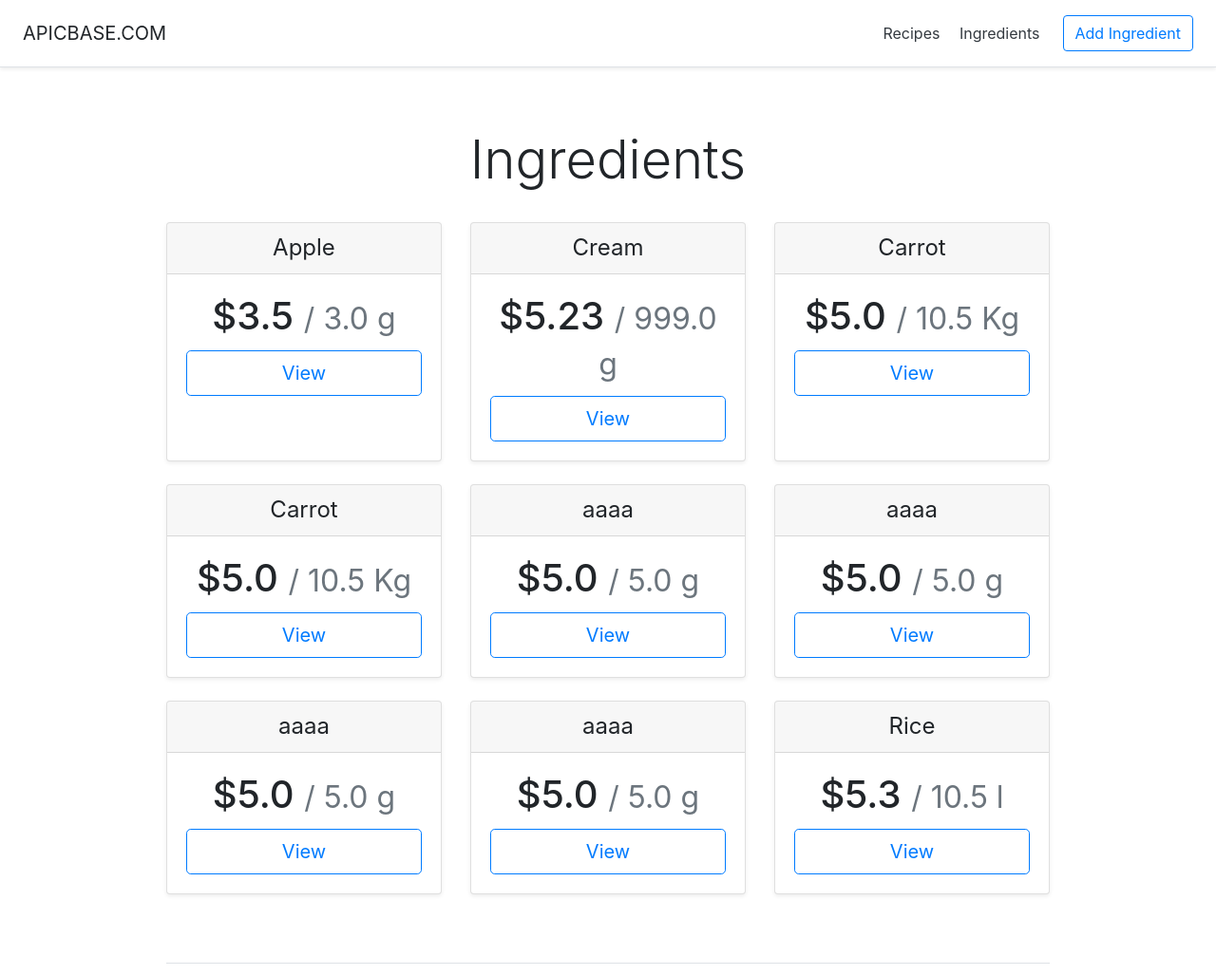
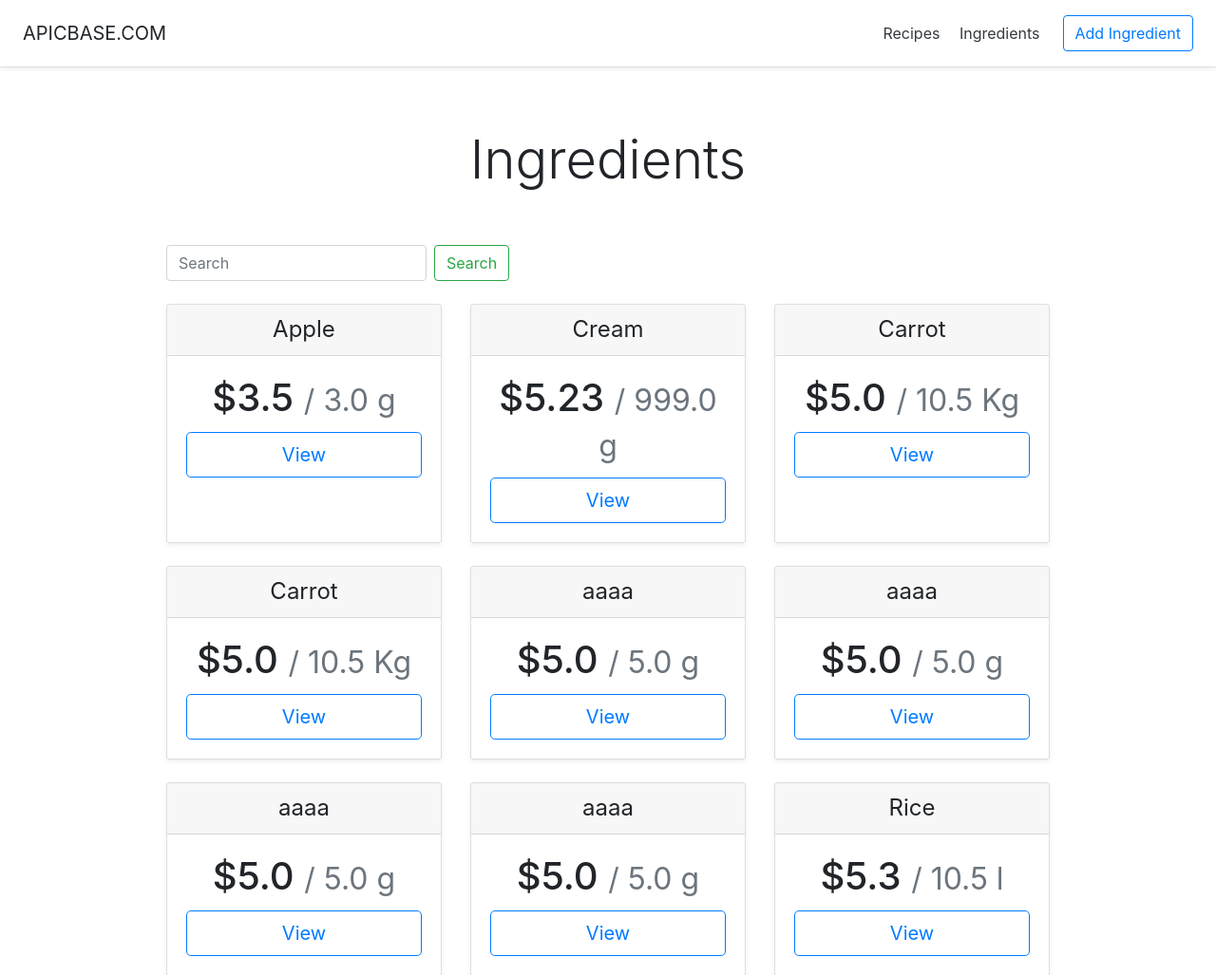
Before and after one commit to ardilafabian/Recipe-Manager-Application, a Django app: page /recipeManager/ingredients/ in a window 1280 px wide. Shown: the top 1027 px of the page at 95% size. Run offline with Django 3.2, Linux system fonts and the light colour scheme; data comes from the database, SQL or seed files in the repository; both versions use the stored data as it was after the commit; some libraries are stand-ins or nearby versions.

Commit message:
First version of search

```diff
--- a/recipeManager/templates/recipeManager/ingredients.html
+++ b/recipeManager/templates/recipeManager/ingredients.html
@@ -35,7 +35,14 @@
 </div>
 
 <div class="container">
+
+  <form class="form-inline my-lg-4" method="get">
+    <input name="search" class="form-control mr-sm-2" type="search" placeholder="Search" aria-label="Search">
+    <button class="btn btn-outline-success my-2 my-sm-0" type="submit">Search</button>
+  </form>
+
   <div class="card-deck mb-3 text-center">
+
     {% if ingredients_list %}
       {% for ingredient in ingredients_list %}
         <div class="card mb-4 shadow-sm">
--- a/recipeManager/views.py
+++ b/recipeManager/views.py
@@ -17,7 +17,12 @@ class IngredientsView(generic.ListView):
     context_object_name = 'ingredients_list'
 
     def get_queryset(self):
-        return Ingredient.objects.all()
+        ingredients = Ingredient.objects.all()
+        if 'search' in self.request.GET:
+            searchTerm = self.request.GET['search']
+            return ingredients.filter(name__icontains=searchTerm)
+        else:
+            return ingredients
 
 class RecipeDetailView(generic.DetailView):
     model = Recipe
```
Also changed, not shown: db.sqlite3.
